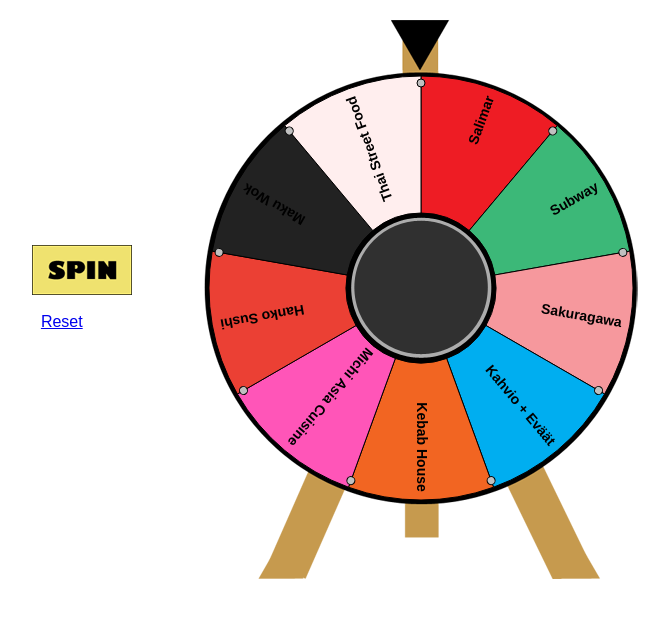
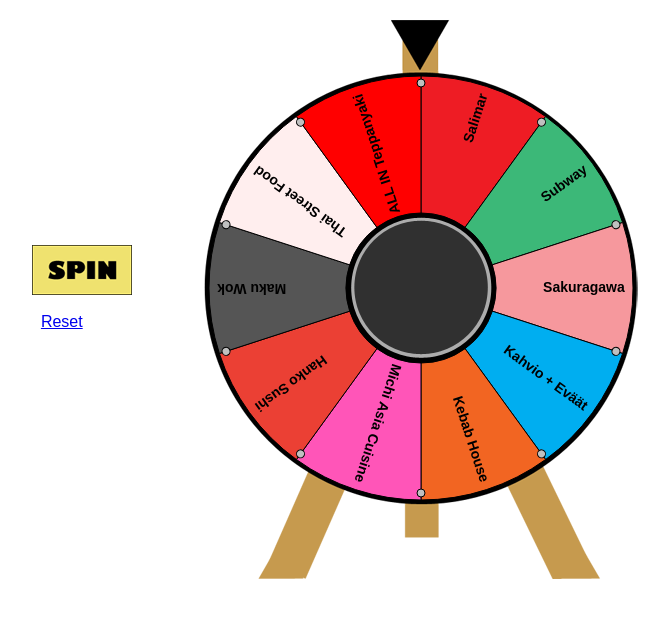
Before and after one commit to sathona/foodspinner, a plain HTML site: page index.html in a window 1280 px wide. Shown: the part 48-666 px from the top of the page, without its empty margins (304-973 px from the left). Drawn offline with Linux system fonts and the light colour scheme.

Commit message:
Update index.html

```diff
--- a/index.html
+++ b/index.html
@@ -33,8 +33,9 @@
       {"fillStyle" : "#f26522", "text" : "Kebab House"},
       {"fillStyle": "#ff55b8", "text": "Michi Asia Cuisine"},
       {"fillStyle": "#eb4034", "text": "Hanko Sushi"},
-      {"fillStyle": "#222222", "text": "Maku Wok"},
-      {"fillStyle": "#ffeeee", "text": "Thai Street Food"}
+      {"fillStyle": "#555555", "text": "Maku Wok"},
+      {"fillStyle": "#ffeeee", "text": "Thai Street Food"},
+      {"fillStyle": "#ff0000", "text": "ALL IN Teppanyaki"}
     ];
 
     let theWheel = new Winwheel({
```
